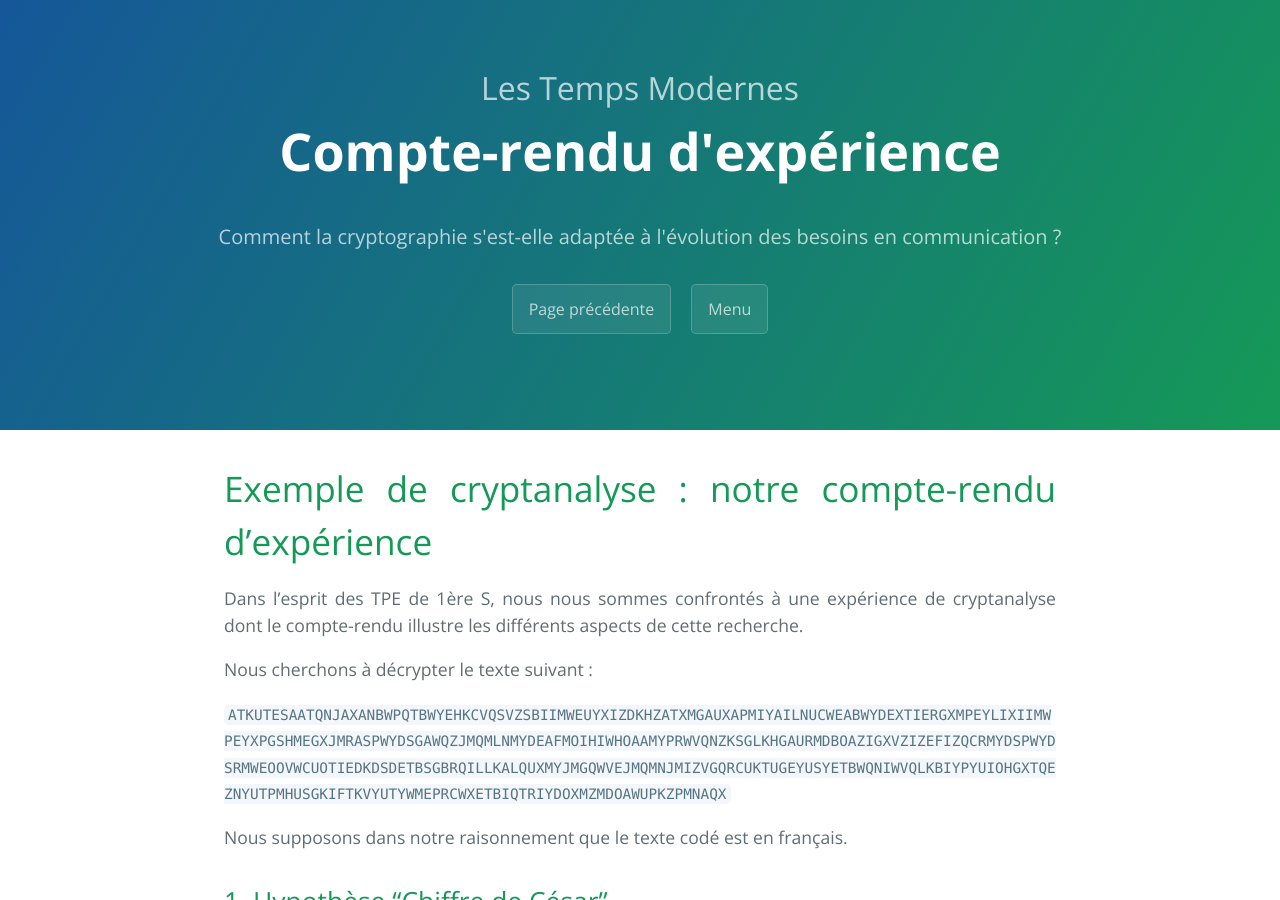
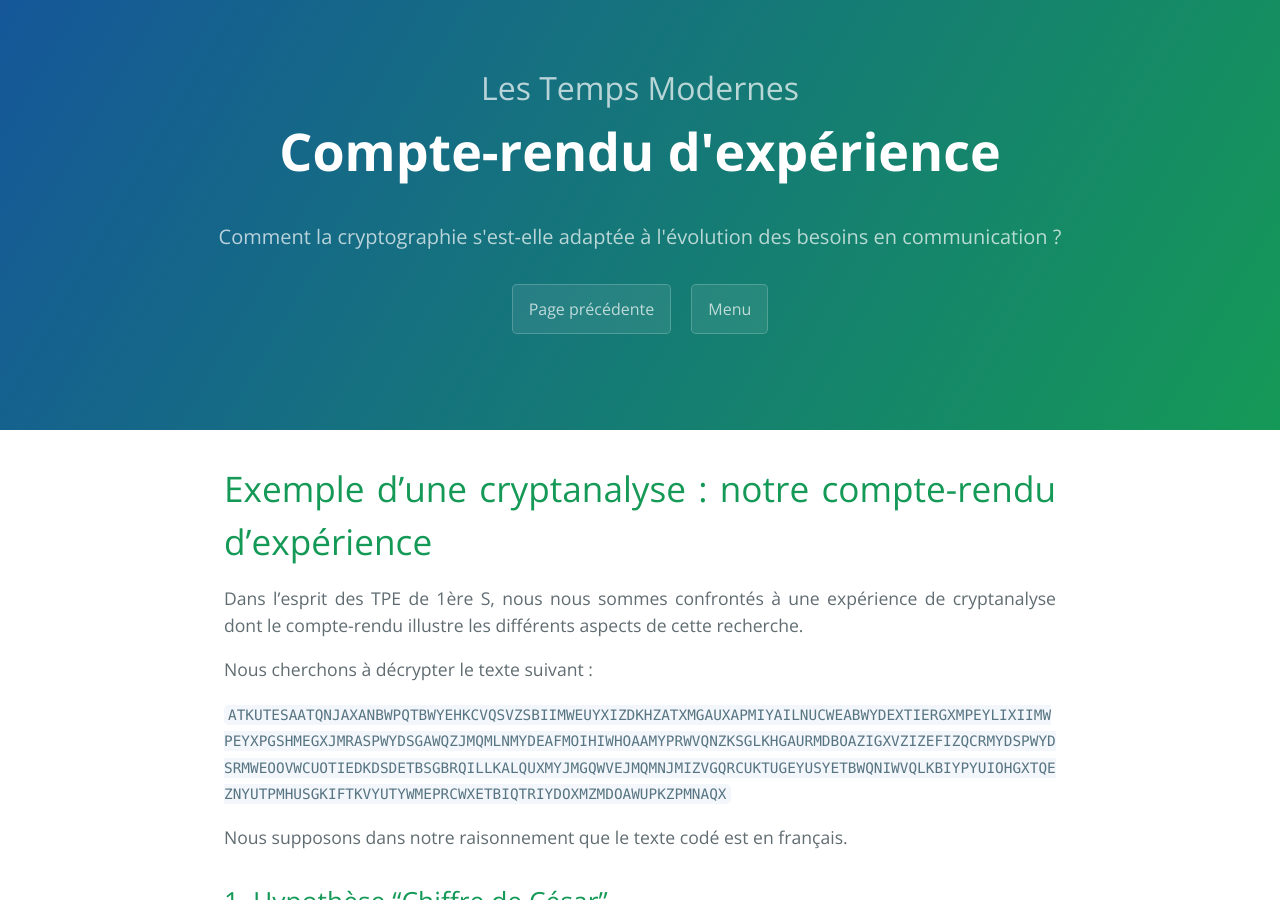
Before and after one commit to SamuelGallay/CryptoTPE, a Jekyll site: the page built from pages/experience.md, in a window 1280 px wide and 900 px high. Built offline with Jekyll 4.4.1, drawn with Linux system fonts in a browser that asks for light colours; our own code applies the rules of GitHub Pages for plain Markdown files.

Commit message:
Update experience.md

```diff
--- a/pages/experience.md
+++ b/pages/experience.md
@@ -5,7 +5,7 @@ precedente: /cryptanalyse-vigenere/
 partie: "Les Temps Modernes"
 menu: /temps-modernes/
 ---
-# Exemple de cryptanalyse : notre compte-rendu d'expérience
+# Exemple d'une cryptanalyse : notre compte-rendu d'expérience
 
 Dans l'esprit des TPE de 1ère S, nous nous sommes confrontés à une expérience de cryptanalyse dont le compte-rendu illustre les différents aspects de cette recherche.
 
```
